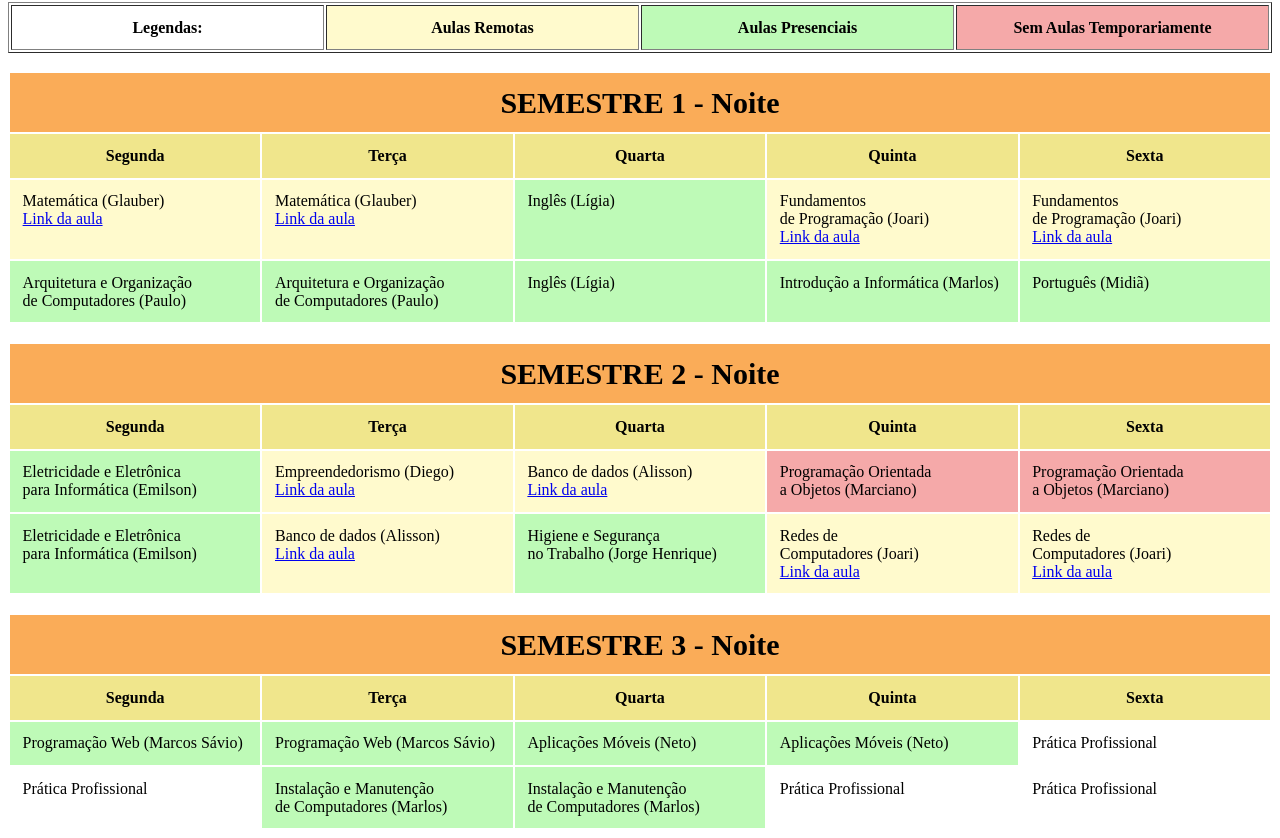
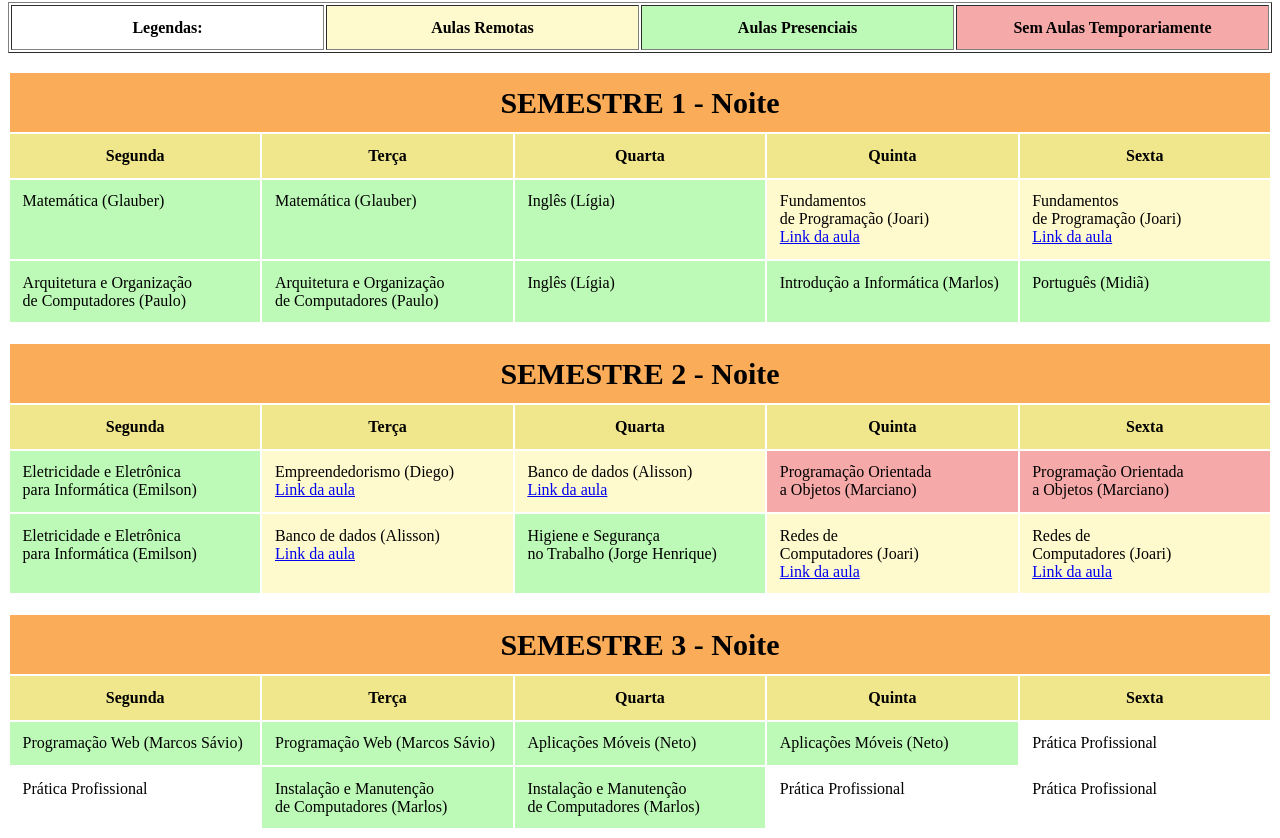
Before and after one commit to ifcecaj/ifcecaj.github.io, a plain HTML site: page info.html in a window 1280 px wide. Shown: the part 68-906 px from the top of the page. Drawn offline with Linux system fonts and the light colour scheme.

Commit message:
Add files via upload

```diff
--- a/info.html
+++ b/info.html
@@ -74,14 +74,14 @@
 			</tr>
 
 			<tr>
-				<td class="remoto">
+				<td class="presencial">
 					Matemática (Glauber) <br>
-					<a href="https://meet.google.com/uiv-xayk-unb">Link da aula
+					<!-- <a href="https://meet.google.com/uiv-xayk-unb">Link da aula  -->
 				</td>
 
-				<td class="remoto">
+				<td class="presencial">
 					Matemática (Glauber) <br>
-					<a href="https://meet.google.com/uiv-xayk-unb">Link da aula
+					<!-- <a href="https://meet.google.com/uiv-xayk-unb">Link da aula  -->
 				</td>
 
 				<td class="presencial">
```
